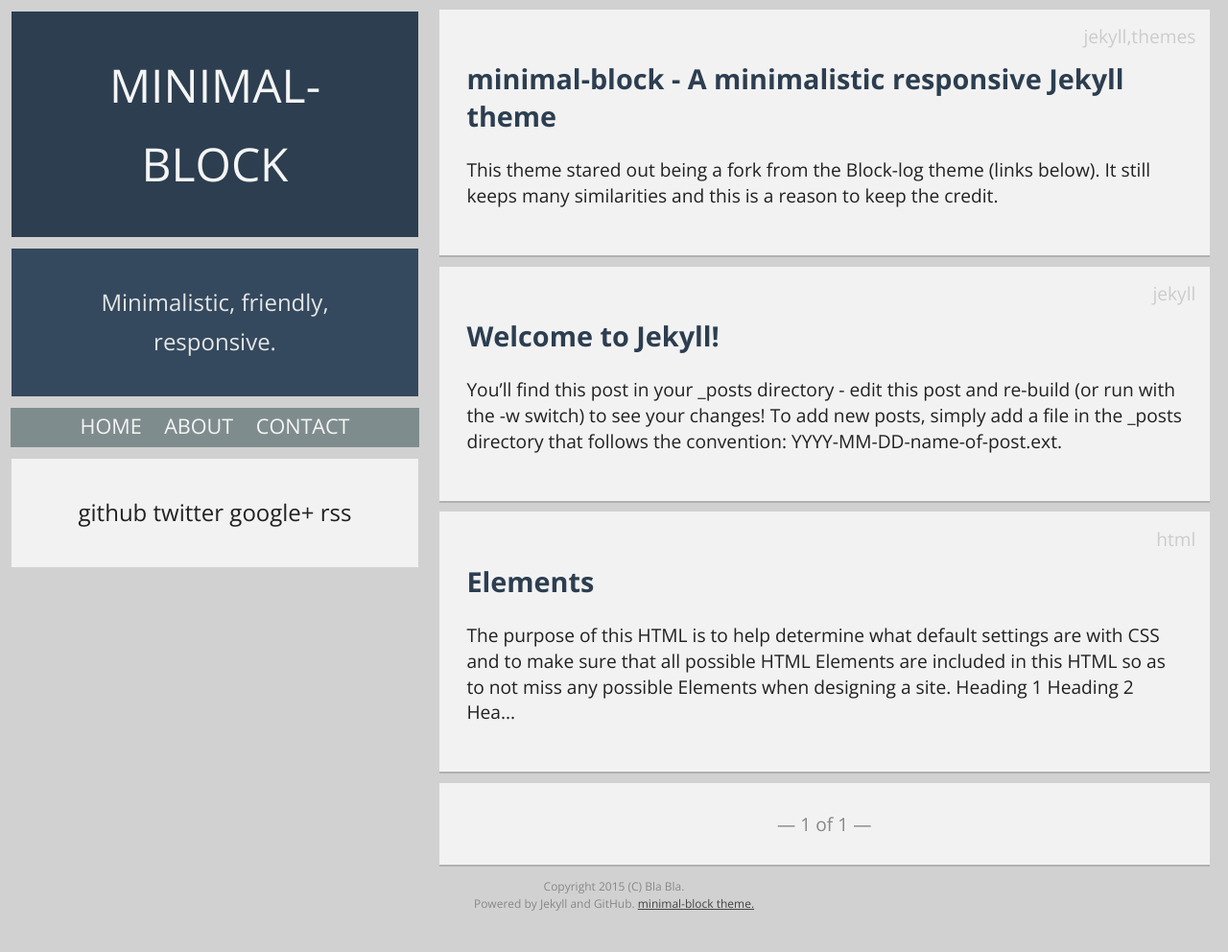
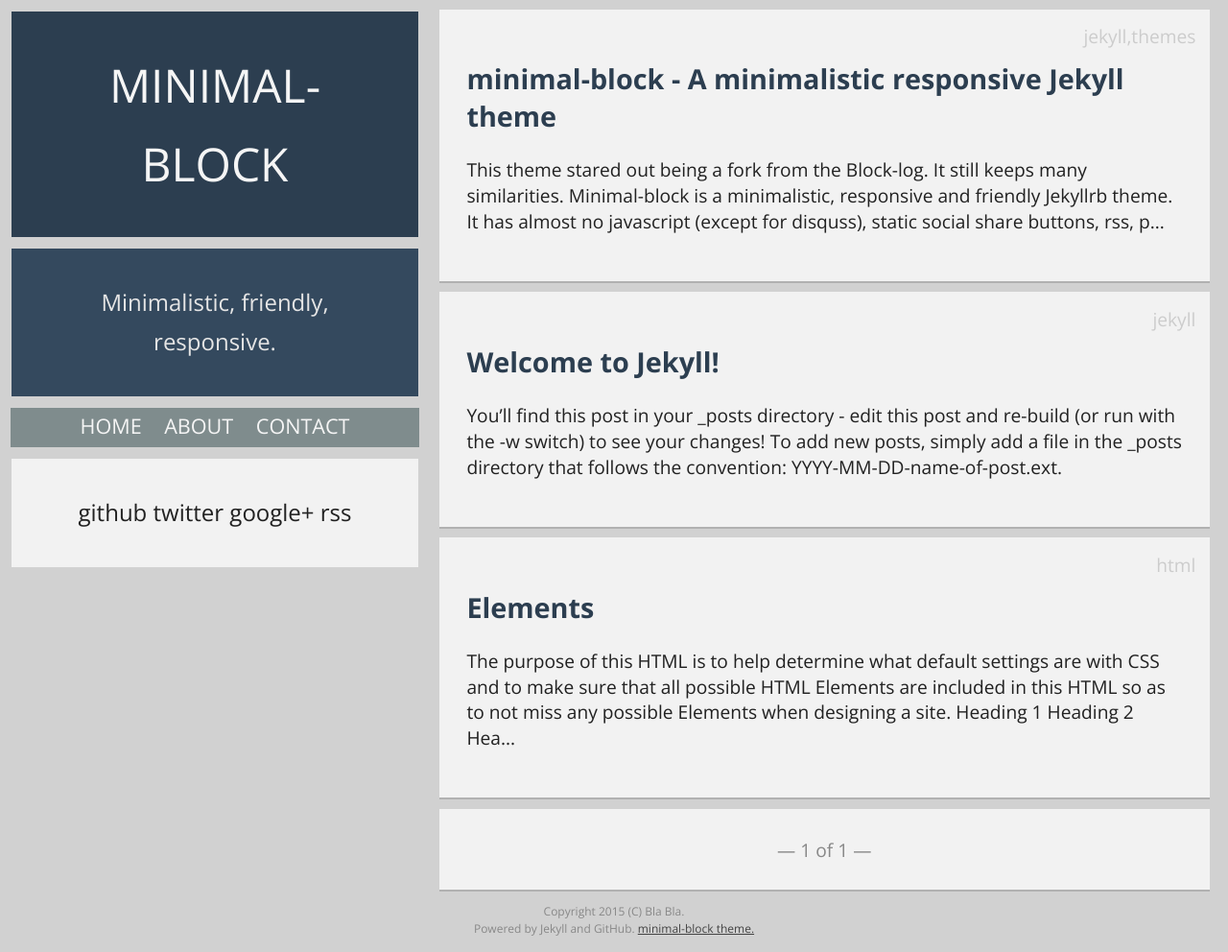
Before and after one commit to drvy/minimal-block, a Jekyll site: the page built from index.html, in a window 1280 px wide. Shown: the whole page at 96% size. Built offline with Jekyll 4.4.1, drawn with Linux system fonts in a browser that asks for light colours; Markdown is read by kramdown in place of the engine named in the settings; the list of posts is cut into pages by our own code; before the commit the page ends 965 px from its top, so only the background shows below that; some of the changed lines change nothing that is shown.

Commit message:
Update README and Introduction post

```diff
--- a/_posts/2015-01-03-minimal-block-jekyll.md
+++ b/_posts/2015-01-03-minimal-block-jekyll.md
@@ -2,135 +2,137 @@
 layout: post
 title:  "minimal-block - A minimalistic responsive Jekyll theme"
 date:   2015-01-03 00:00:00
-categories: jekyll, themes
+categories: jekyll,themes
+tags: omg,shit
+shortUrl: http://goo.gl/JhfZT9
 ---
-This theme stared out being a fork from the Block-log theme (links below). It still keeps many similarities and this is a reason to keep the credit.
-
-Minimal-block is a minimalistic responsive and friendly Jekyllrb theme. It has almost no javascript (except for disquss), static social share buttons, rss, paginator, clean and simple permalinks and RSS.
+This theme stared out being a fork from the [Block-log](https://github.com/anandubajith/block-log). It still keeps many similarities. Minimal-block is a minimalistic, responsive and friendly Jekyllrb theme. It has almost no javascript (except for disquss), static social share buttons, rss, paginator, clean and simple permalinks and RSS.
 
 
 [Live Demo](http://drvy.net/blog/)
 
 [Download](https://github.com/drvy/minimal-block/archive/master.zip)
 
-[Github Repo](https://github.com/drvy/minimal-block)
-
-*Block-log theme (
-[Live Demo](http://anandu.info/block-log)
-[Download](https://github.com/anandubajith/block-log/archive/master.zip)
-[Github Repo](https://github.com/anandubajith/block-log))*
+[Github Repository](https://github.com/drvy/minimal-block)
 
 
+![minimal-block preview](https://raw.githubusercontent.com/drvy/minimal-block/master/preview.png)
+
 Setting up
-====================
-To start you own blog, simply git clone the repository on github. You could also press the "fork" button on github.
-<pre><code>git clone https://github.com/drvy/minimal-block.git</code></pre>
-Then you will need to edit the _config.yml file at the root of repository.
+----------------
+To start you own blog, simply git clone the repository on github.
 
-To add your own posts, add a file to the _posts directory which has the name year-month-day-title.md.
-<br>Note - the file does not have to be markdown (but its recommended).
+    git clone https://github.com/drvy/minimal-block.git
 
-To publish the post, just <code>git push</code> it to your own github repo and your set!
+Once cloned, edit the `_config.yml` file at the root of the repository.
+
+To add your own posts, add a file to the _posts directory. The file name has to follow the following structure.
+
+    year-month-day-title.md
+    2015-01-25-Hello-world.md
+
+The post doesn't have to be writen in markdown but it's recomended. Notice that the URL of the post will contain the “Hello-world” part so the title of the file must be URL friendly.
 
 
-Things to change on `_config.yml`
-====================
-There is a config file at the root called `_config.yml`. By Default it looks like:
+Things to change in `_config.yml`
+----------------
+This file contains the configuration of your blog. By default, it looks like this:
 
+    # General
     name: Minimal-Block
-    description: Minimalistic, friendly, responsive.
-    url: http://yoursite.com
+    description: "Minimalistic, friendly, responsive."
+    url: http://localhost:4000
+
     markdown: redcarpet
-    paginate: 5
     highlighter: pygments
 
-    rss-feed-limit: 10
+    paginate: 5
+    permalink: /:title
 
+    # Social share and comments.
     disqus-id: yourusername
     twitter: yourusername
     github: yourusername
     google: +yourusername
 
-    permalink: /:title
+    # RSS feed
+    rss-feed-limit: 10
+    rss-show-full: "yes"
 
-You will need to change <code>name</code> , <code>url</code> , <code>twitter</code>, <code>disqus-id</code>, <code>google</code> and <code>github</code>. All others are optional, Here is what the variables mean.<br>
+You will need to change `name` , `url` , `twitter`, `disqus-id`, `google` and `github`. All others are optional. Here is what the variables mean.
 
-**name** - The name of your jekyll site.<br>
-**description** - A description for your site<br>
-**url** - Where will be the Jekyll site. The main url without ending /<br>
-**markdown** - The preferred markdown to use.<br>
-**paginate** - How much posts per page to display.<br>
-**highlighter** - The highlighter to use, if not set, highlights.css will not be included.<br>
+<table>
+<thead>
+    <tr><th>Name</th><th>Description</th></tr>
+</thead>
+<tbody>
+    <tr><td>name</td><td>The name of your jekyll site. The title.</td></tr>
+    <tr><td>description</td><td>Basic description. Sub-title.</td></tr>
+    <tr><td>url</td><td>Where will be the jekyll site. The main URL without the endind / (slash).</td></tr>
+    <tr><td>markdown</td><td>The preffered markdown parser to use.</td></tr>
+    <tr><td>highlighter</td><td>The syntax-highlighter to use. If not set, `highlights.css` will not be included.</td></tr>
+    <tr><td>paginate</td><td>How much posts to show per page.</td></tr>
+    <tr><td>permalink</td><td>The friendly urls of the post. `none` is the jekyll default.</td></tr>
+    <tr><td>disqus-id</td><td>The disqus ID. If not set, comments will not be shown.</td></tr>
+    <tr><td>twitter</td><td>Your twitter username (used while sharing).</td></tr>
+    <tr><td>github</td><td>Your github username.</td></tr>
+    <tr><td>google</td><td>Youre google+ username.</td></tr>
+    <tr><td>rss-feed-limit</td><td>How much entries to display in the feed.xml (rss).</td></tr>
+    <tr><td>rss-show-full</td><td>The show the full post or to put only the excerpt (yes | no).</td>
+</tbody>
+</table>
 
-**rss-feed-limit** - How much entries to display in the rss.
-
-**disqus-id** - the disqus id, If not set comments will not be shown.<br>
-**twitter** - Your Twitter username , used while sharing.<br>
-**github** - Your github username<br>
-**google** - Your google+ username<br><br>
-
-**permalink** - Friendly urls. Set to none to default<br><br>
-
-For more information on Jekyll, visit their [wiki on github](https://github.com/mojombo/jekyll/wiki).
-
-For more information on github pages: [http://pages.github.com](http://pages.github.com).
+For more information on Jekyll, visit their [wiki on github](https://github.com/mojombo/jekyll/wiki). For more information on GitHub Pages visit [their site](http://pages.github.com).
 
 
 Writing posts.
-====================
-Checkout the Jekyllrb wiki (links above) for documentation on writing posts. This theme
-makes use of static sharing buttons which use a few tags that you should include in your posts.
+----------------
+Checkout the Jekyllrb [wiki](https://github.com/mojombo/jekyll/wiki) for documentation on writing posts. This theme
+makes use of static sharing buttons and they use a few tags that you should include in your posts.
 An example of a post header:
 
     ---
     layout: post
     title:  "minimal-block - A minimalistic responsive Jekyll theme"
-    date:   2015-01-03 00:00:00
+    date:   2015-01-25 00:00:00
     categories: jekyll, themes
-    tags: jekyll, theme
-    shortUrl: http://google.com/something
+    tags: jekyll, theme, minimal
+    shortUrl: http://goo.gl/JhfZT9
     ---
 
-Most of these variables are just default but the last two (*tags* and *shortUrl*) are used by the theme when sharing via
-the social buttons in the end of every post.
+Most of these variables are just the default ones but the last two (`tags` and `shortUrl`) are used by the theme when sharing via the social buttons in the end of every post.
 
-Specifically, **tags** will be converted to hashtags when sharing on Twitter and if you supply a
-**shortUrl**, that one will be used instead of the full one. This is useful if you are using goo.gl since
-they provide statics for each short link and this way you can see how many people are sharing your post.
+Specifically, `tags` will be converted into hashtags when sharing on Twitter and if you supply a `shortUrl`, it will be used instead of the full url. This is useful if you are using [goo.gl](http://goo.gl) since they provide statistics for each short link and that way you can see how many people are sharing your post.
 
 
 Pages and other files.
-====================
-Each page has its own directory in the root folder of the theme. In each directory there is an index.html
-representing the contents of the page. Take a look at the default ones to see the structure.
+----------------
+Each page has its own directory in the root folder of the theme. In each directory there is an index.html representing the contents of the page. Take a look at the default ones (about and contact) to see the structure.
 
-Another file to know about is the **footer.html** witch has the Copyright and credits. This file is
-located in the **_includes** folder. You can remove the credits if you want but I would love you
-to give some credit in the HTML source.
+Another file to know about is the `footer.html` as it has the copyright notice and credits. This file is located in the `_includes` folder. You can remove the credits if you want but I would love you if you give me some credit in the HTML source.
 
-The **404** file is located in the root folder and it contains the exactly same structure
-as a page.
+The `404` file is located in the root folder and it contains the exactly same structure as a page.
 
 License
-====================
+----------------
 The MIT License (MIT)
 
-Copyright (c) 2015 Dragomir V Yordanov
+    Copyright (c) 2015 Dragomir V Yordanov
 
-Permission is hereby granted, free of charge, to any person obtaining a copy
-of this software and associated documentation files (the "Software"), to deal
-in the Software without restriction, including without limitation the rights
-to use, copy, modify, merge, publish, distribute, sublicense, and/or sell
-copies of the Software, and to permit persons to whom the Software is
-furnished to do so, subject to the following conditions:
+    Permission is hereby granted, free of charge, to any person obtaining a copy
+    of this software and associated documentation files (the "Software"), to deal
+    in the Software without restriction, including without limitation the rights
+    to use, copy, modify, merge, publish, distribute, sublicense, and/or sell
+    copies of the Software, and to permit persons to whom the Software is
+    furnished to do so, subject to the following conditions:
 
-The above copyright notice and this permission notice shall be included in all
-copies or substantial portions of the Software.
+    The above copyright notice and this permission notice shall be included in all
+    copies or substantial portions of the Software.
 
-THE SOFTWARE IS PROVIDED "AS IS", WITHOUT WARRANTY OF ANY KIND, EXPRESS OR
-IMPLIED, INCLUDING BUT NOT LIMITED TO THE WARRANTIES OF MERCHANTABILITY,
-FITNESS FOR A PARTICULAR PURPOSE AND NONINFRINGEMENT. IN NO EVENT SHALL THE
-AUTHORS OR COPYRIGHT HOLDERS BE LIABLE FOR ANY CLAIM, DAMAGES OR OTHER
-LIABILITY, WHETHER IN AN ACTION OF CONTRACT, TORT OR OTHERWISE, ARISING FROM,
-OUT OF OR IN CONNECTION WITH THE SOFTWARE OR THE USE OR OTHER DEALINGS IN THE
-SOFTWARE.
+    THE SOFTWARE IS PROVIDED "AS IS", WITHOUT WARRANTY OF ANY KIND, EXPRESS OR
+    IMPLIED, INCLUDING BUT NOT LIMITED TO THE WARRANTIES OF MERCHANTABILITY,
+    FITNESS FOR A PARTICULAR PURPOSE AND NONINFRINGEMENT. IN NO EVENT SHALL THE
+    AUTHORS OR COPYRIGHT HOLDERS BE LIABLE FOR ANY CLAIM, DAMAGES OR OTHER
+    LIABILITY, WHETHER IN AN ACTION OF CONTRACT, TORT OR OTHERWISE, ARISING FROM,
+    OUT OF OR IN CONNECTION WITH THE SOFTWARE OR THE USE OR OTHER DEALINGS IN THE
+    SOFTWARE.
```
Also changed, not shown: README.md.
